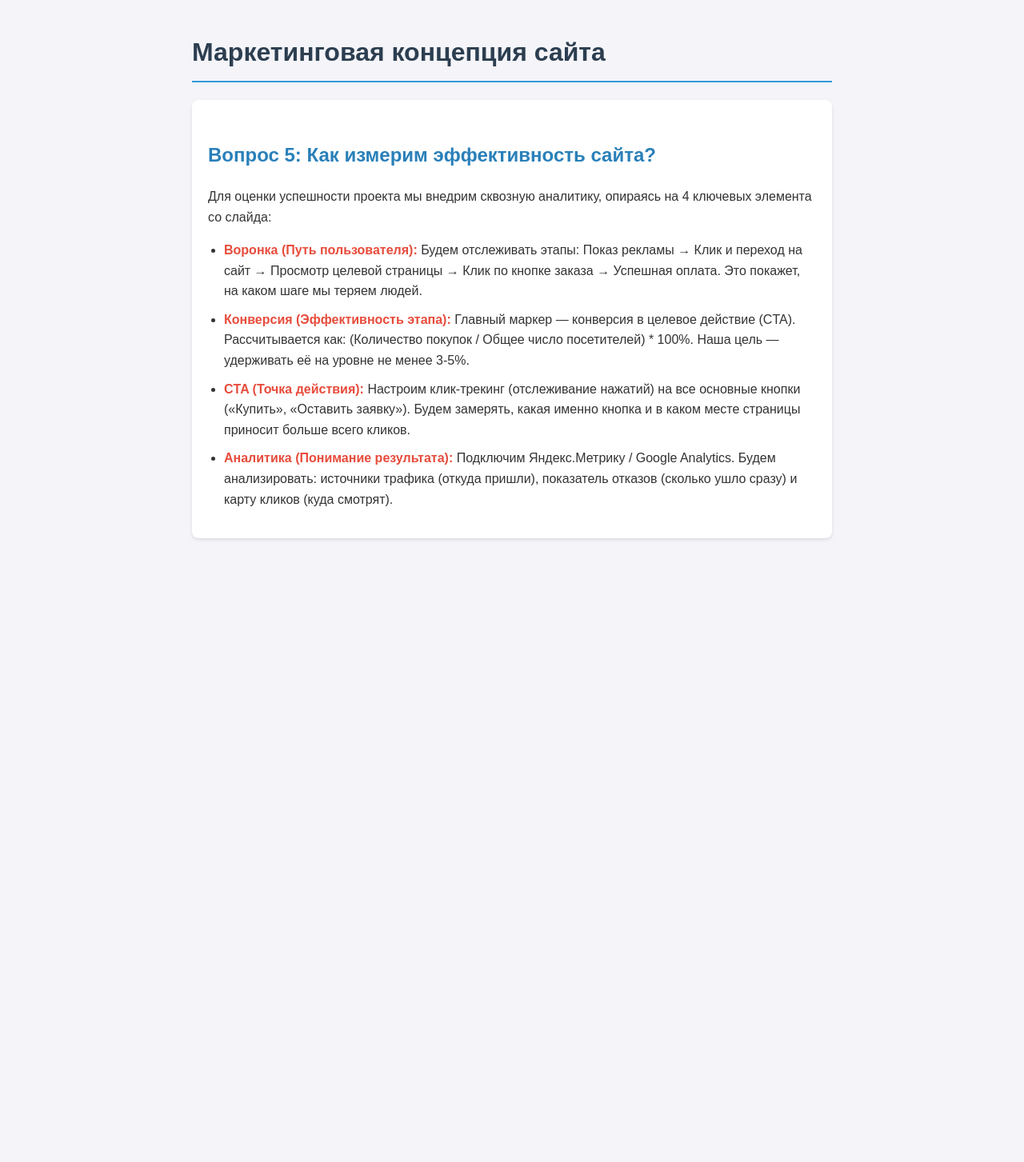
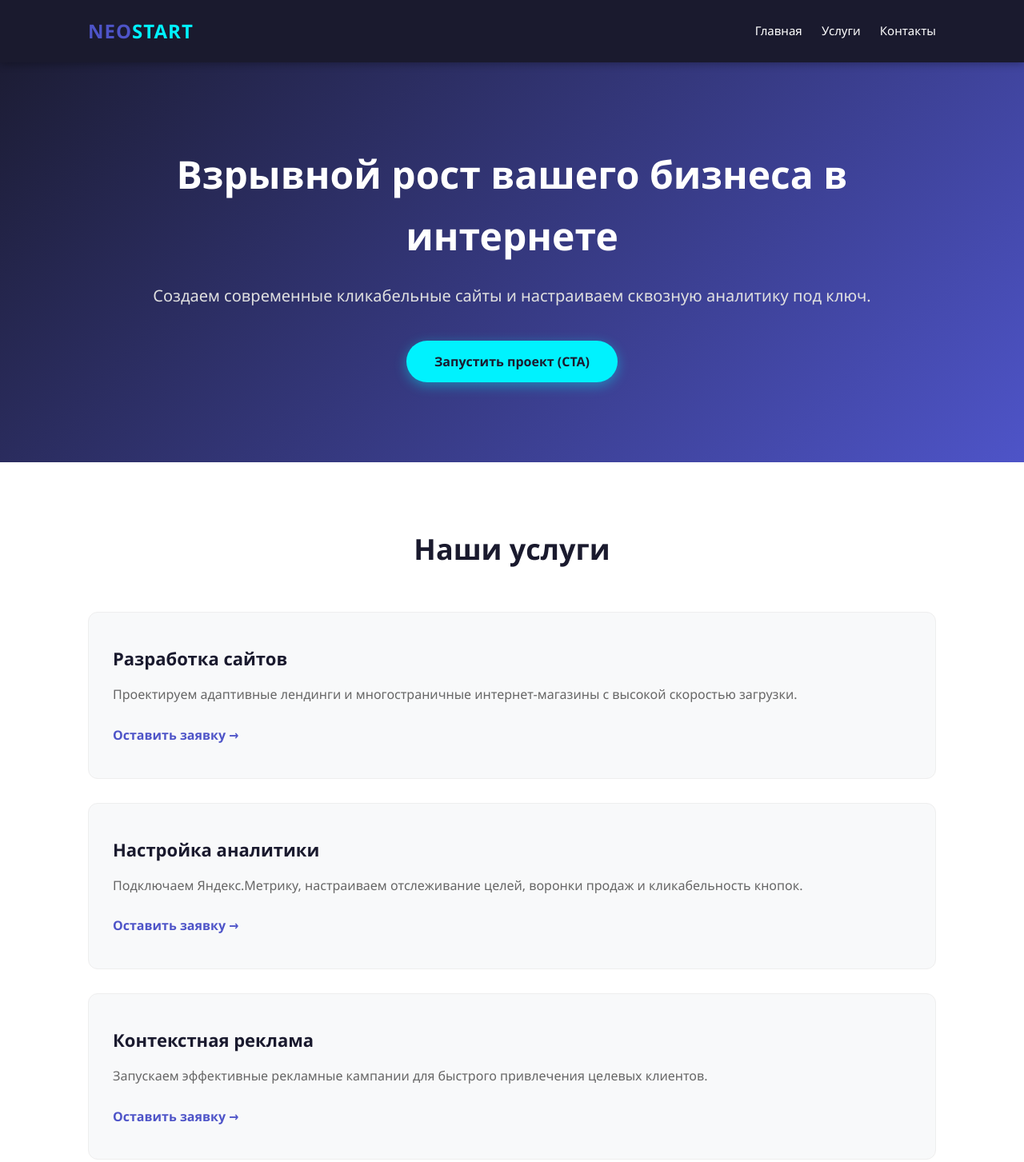
Before and after one commit to idon1-droid/-, a plain HTML site: page index.html in a window 1280 px wide. Shown: the top 1453 px of the page at 80% size. Before the commit the page ends 800 px from the top, so only its background shows below. Drawn offline with Linux system fonts and the light colour scheme.

Commit message:
Update index.html

```diff
--- a/index.html
+++ b/index.html
@@ -3,31 +3,136 @@
 <head>
     <meta charset="UTF-8">
     <meta name="viewport" content="width=device-width, initial-scale=1.0">
-    <title>Маркетинговая концепция сайта</title>
+    <title>Digital-Агентство NeoStart | Создание и продвижение сайтов</title>
     <style>
-        body { font-family: Arial, sans-serif; max-width: 800px; margin: 40px auto; padding: 0 20px; line-height: 1.6; background-color: #f4f4f9; color: #333; }
-        h1 { color: #2c3e50; border-bottom: 2px solid #3498db; padding-bottom: 10px; }
-        h2 { color: #2980b9; margin-top: 30px; }
-        .box { background: white; padding: 20px; border-radius: 8px; box-shadow: 0 2px 4px rgba(0,0,0,0.1); margin-bottom: 20px; }
-        ul { padding-left: 20px; }
-        li { margin-bottom: 10px; }
-        strong { color: #e74c3c; }
+        * { margin: 0; padding: 0; box-sizing: border-box; font-family: 'Segoe UI', Tahoma, Geneva, Verdana, sans-serif; }
+        body { background-color: #f8f9fa; color: #333; line-height: 1.6; }
+        header { background: #1a1a2e; color: #fff; padding: 20px 0; position: fixed; width: 100%; top: 0; z-index: 1000; box-shadow: 0 2px 10px rgba(0,0,0,0.3); }
+        .container { max-width: 1100px; margin: 0 auto; padding: 0 20px; display: flex; justify-content: space-between; align-items: center; }
+        .logo { font-size: 24px; font-weight: bold; color: #4e54c8; text-transform: uppercase; letter-spacing: 1px; }
+        .logo span { color: #00f2fe; }
+        nav a { color: #fff; text-decoration: none; margin-left: 20px; transition: 0.3s; font-size: 15px; }
+        nav a:hover { color: #00f2fe; }
+
+        .hero { background: linear-gradient(135deg, #1a1a2e 0%, #4e54c8 100%); color: #fff; padding: 180px 0 100px; text-align: center; }
+        .hero h1 { font-size: 48px; margin-bottom: 20px; font-weight: 800; }
+        .hero p { font-size: 20px; margin-bottom: 40px; color: #e0e0e0; }
+
+        .btn { display: inline-block; background: #00f2fe; color: #1a1a2e; padding: 15px 35px; border-radius: 50px; font-weight: bold; text-decoration: none; transition: 0.3s; border: none; cursor: pointer; box-shadow: 0 4px 15px rgba(0,242,254,0.4); font-size: 16px; }
+        .btn:hover { background: #fff; transform: translateY(-3px); box-shadow: 0 6px 20px rgba(255,255,255,0.4); }
+
+        .services { padding: 80px 0; text-align: center; background: #fff; }
+        .services h2 { font-size: 36px; margin-bottom: 50px; color: #1a1a2e; }
+        .grid { display: grid; grid-template-columns: repeat(auto-fit, minmax(300px, 1max)); gap: 30px; }
+        .card { background: #f8f9fa; padding: 40px 30px; border-radius: 12px; transition: 0.3s; border: 1px solid #eee; text-align: left; }
+        .card:hover { transform: translateY(-10px); box-shadow: 0 15px 30px rgba(0,0,0,0.1); border-color: #4e54c8; }
+        .card h3 { margin-bottom: 15px; color: #1a1a2e; font-size: 22px; }
+        .card p { color: #666; margin-bottom: 25px; }
+        .card .btn-link { color: #4e54c8; font-weight: bold; text-decoration: none; }
+        .card .btn-link:hover { text-decoration: underline; }
+
+        .form-section { padding: 80px 0; background: #1a1a2e; color: #fff; text-align: center; }
+        .form-section h2 { font-size: 36px; margin-bottom: 20px; }
+        .form-section p { margin-bottom: 40px; color: #a0a0a0; }
+        form { max-width: 500px; margin: 0 auto; background: rgba(255,255,255,0.05); padding: 40px; border-radius: 15px; border: 1px solid rgba(255,255,255,0.1); }
+        input { width: 100%; padding: 15px; margin-bottom: 20px; border-radius: 8px; border: 1px solid rgba(255,255,255,0.2); background: rgba(255,255,255,0.1); color: #fff; font-size: 16px; }
+        input::placeholder { color: #ccc; }
+        input:focus { outline: none; border-color: #00f2fe; background: rgba(255,255,255,0.15); }
+
+        footer { background: #111; color: #666; padding: 30px 0; text-align: center; font-size: 14px; }
+
+        /* Всплывающее окно для демонстрации конверсии */
+        .modal { display: none; position: fixed; top: 0; left: 0; width: 100%; height: 100%; background: rgba(0,0,0,0.7); justify-content: center; align-items: center; z-index: 2000; }
+        .modal-content { background: #fff; color: #333; padding: 40px; border-radius: 15px; text-align: center; max-width: 450px; width: 90%; box-shadow: 0 10px 30px rgba(0,0,0,0.5); }
+        .modal h3 { font-size: 26px; color: #1a1a2e; margin-bottom: 15px; }
+        .modal p { color: #666; margin-bottom: 25px; }
     </style>
 </head>
 <body>
 
-    <h1>Маркетинговая концепция сайта</h1>
+    <header>
+        <div class="container">
+            <div class="logo">Neo<span>Start</span></div>
+            <nav>
+                <a href="#hero">Главная</a>
+                <a href="#services">Услуги</a>
+                <a href="#contact">Контакты</a>
+            </nav>
+        </div>
+    </header>
 
-    <div class="box">
-        <h2>Вопрос 5: Как измерим эффективность сайта?</h2>
-        <p>Для оценки успешности проекта мы внедрим сквозную аналитику, опираясь на 4 ключевых элемента со слайда:</p>
-        <ul>
-            <li><strong>Воронка (Путь пользователя):</strong> Будем отслеживать этапы: Показ рекламы → Клик и переход на сайт → Просмотр целевой страницы → Клик по кнопке заказа → Успешная оплата. Это покажет, на каком шаге мы теряем людей.</li>
-            <li><strong>Конверсия (Эффективность этапа):</strong> Главный маркер — конверсия в целевое действие (CTA). Рассчитывается как: (Количество покупок / Общее число посетителей) * 100%. Наша цель — удерживать её на уровне не менее 3-5%.</li>
-            <li><strong>CTA (Точка действия):</strong> Настроим клик-трекинг (отслеживание нажатий) на все основные кнопки («Купить», «Оставить заявку»). Будем замерять, какая именно кнопка и в каком месте страницы приносит больше всего кликов.</li>
-            <li><strong>Аналитика (Понимание результата):</strong> Подключим Яндекс.Метрику / Google Analytics. Будем анализировать: источники трафика (откуда пришли), показатель отказов (сколько ушло сразу) и карту кликов (куда смотрят).</li>
-        </ul>
-    </div>
+    <section id="hero" class="hero">
+        <div class="container" style="display: block;">
+            <h1>Взрывной рост вашего бизнеса в интернете</h1>
+            <p>Создаем современные кликабельные сайты и настраиваем сквозную аналитику под ключ.</p>
+            <button class="btn" onclick="scrollToForm()">Запустить проект (CTA)</button>
+        </div>
+    </section>
 
+    <section id="services" class="services">
+        <div class="container" style="display: block;">
+            <h2>Наши услуги</h2>
+            <div class="grid">
+                <div class="card">
+                    <h3>Разработка сайтов</h3>
+                    <p>Проектируем адаптивные лендинги и многостраничные интернет-магазины с высокой скоростью загрузки.</p>
+                    <a href="#contact" class="btn-link" onclick="scrollToForm()">Оставить заявку &rarr;</a>
+                </div>
+                <div class="card">
+                    <h3>Настройка аналитики</h3>
+                    <p>Подключаем Яндекс.Метрику, настраиваем отслеживание целей, воронки продаж и кликабельность кнопок.</p>
+                    <a href="#contact" class="btn-link" onclick="scrollToForm()">Оставить заявку &rarr;</a>
+                </div>
+                <div class="card">
+                    <h3>Контекстная реклама</h3>
+                    <p>Запускаем эффективные рекламные кампании для быстрого привлечения целевых клиентов.</p>
+                    <a href="#contact" class="btn-link" onclick="scrollToForm()">Оставить заявку &rarr;</a>
+                </div>
+            </div>
+        </div>
+    </section>
+
+    <section id="contact" class="form-section">
+        <div class="container" style="display: block;">
+            <h2>Готовы начать?</h2>
+            <p>Оставьте свои контакты, и мы свяжемся с вами в течение 15 минут для обсуждения воронки вашего проекта.</p>
+            <form id="leadForm" onsubmit="handleFormSubmit(event)">
+                <input type="text" placeholder="Ваше имя" required>
+                <input type="tel" placeholder="Номер телефона" required>
+                <button type="submit" class="btn" style="width: 100%;">Отправить данные формы (CTA)</button>
+            </form>
+        </div>
+    </section>
+
+    <footer>
+        <div class="container" style="justify-content: center;">
+            <p>&copy; 2026 Лендинг для демонстрации маркетинговой концепции (Воронка, Конверсия, CTA).</p>
+        </div>
+    </footer>
+
+    <!-- Окно успеха при клике -->
+    <div id="successModal" class="modal">
+        <div class="modal-content">
+            <h3>Заявка успешно отправлена!</h3>
+            <p><strong>Маркетинговый шаг выполнен:</strong> Сработало целевое действие (CTA). В реальной системе аналитики этот шаг зафиксировал бы успешное завершение воронки и зачитал +1 к общей конверсии сайта.</p>
+            <button class="btn" onclick="closeModal()">Закрыть окно</button>
+        </div>
+    </select>
+
+    <script>
+        function scrollToForm() {
+            document.getElementById('contact').scrollIntoView({ behavior: 'smooth' });
+        }
+
+        function handleFormSubmit(event) {
+            event.preventDefault();
+            document.getElementById('successModal').style.display = 'flex';
+            document.getElementById('leadForm').reset();
+        }
+
+        function closeModal() {
+            document.getElementById('successModal').style.display = 'none';
+        }
+    </script>
 </body>
 </html>
```
